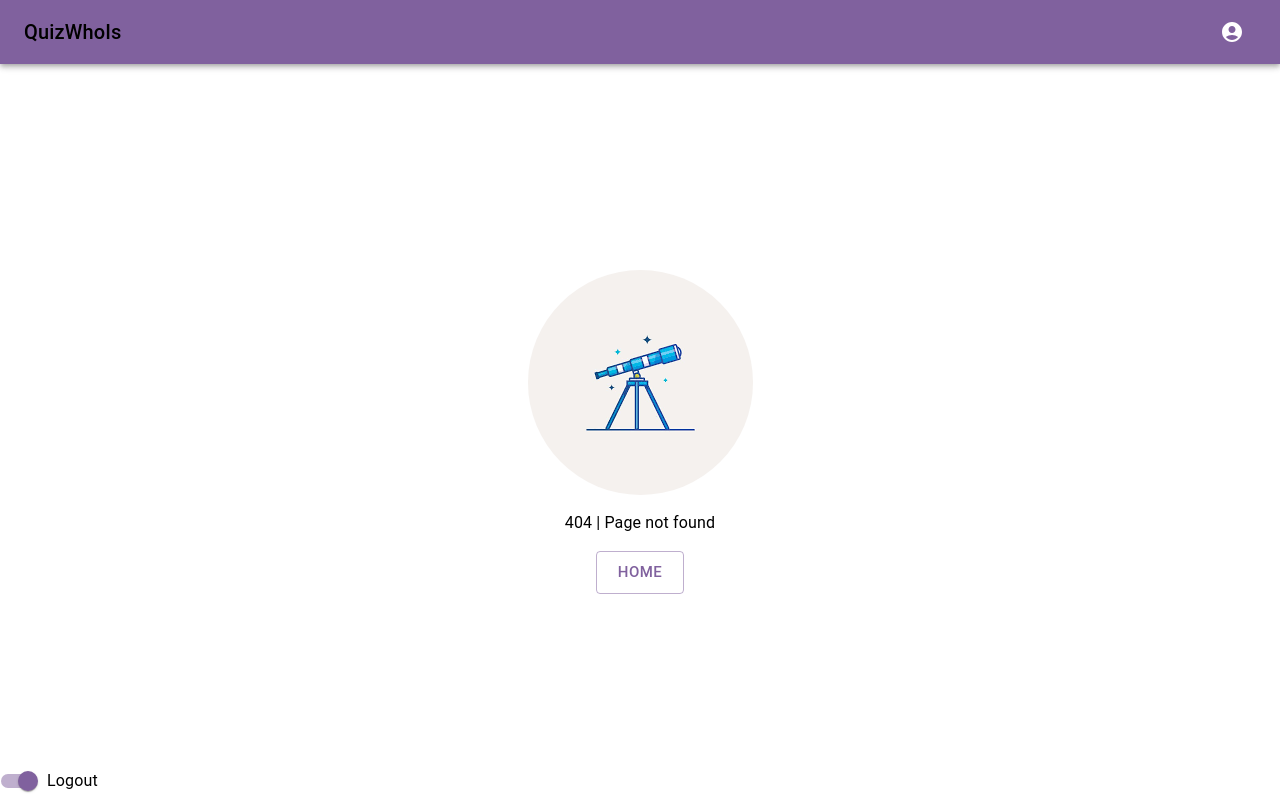
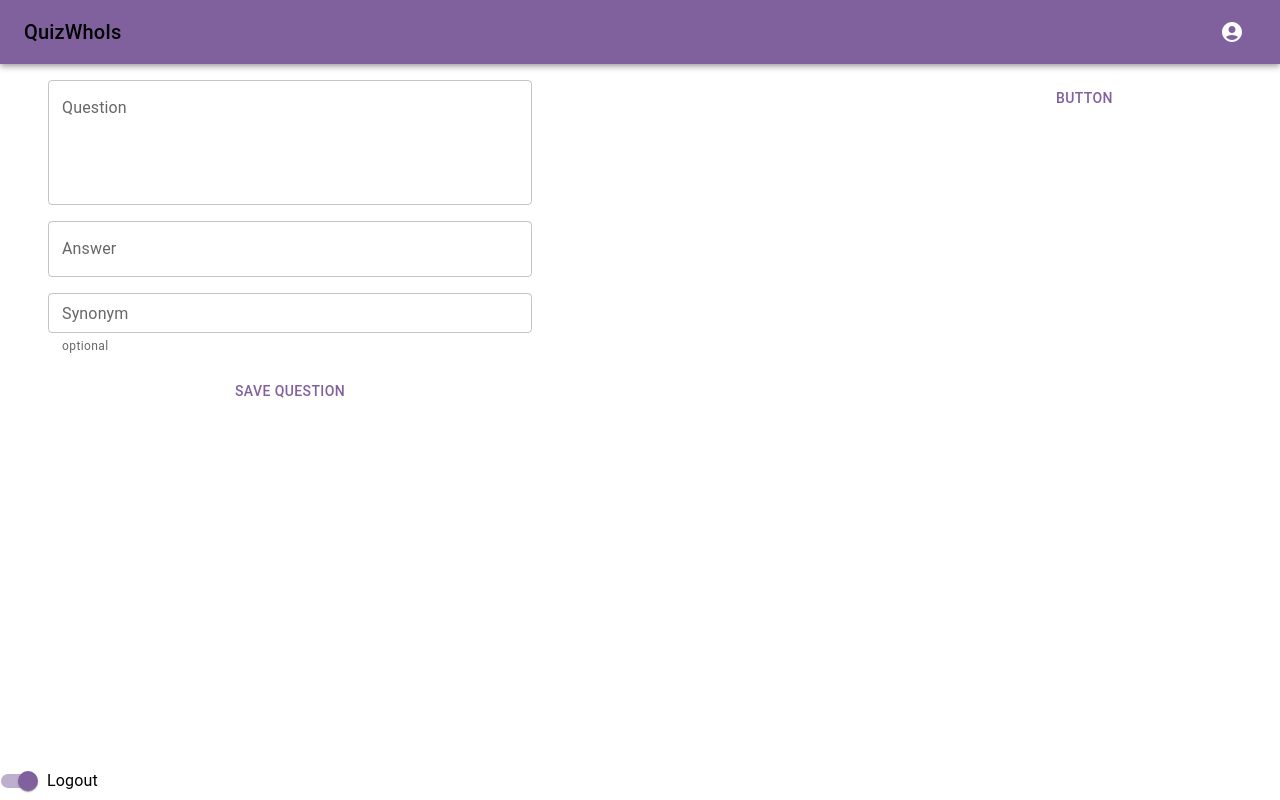
Before and after one commit to veatik90/QuizWhois, a React (Create React App) app: page /questionCreation in a window 1280 px wide. Before the commit this address led to /404-page. Built offline with nearby package versions, Linux system fonts and the light colour scheme.

Commit message:
feat: added layout

```diff
--- a/src/App.tsx
+++ b/src/App.tsx
@@ -3,6 +3,7 @@ import { BrowserRouter as Router, Switch, Route, Redirect } from 'react-router-d
 import { Header } from './components/Header';
 import { NotFound } from './pages/NotFound';
 import { Auth } from './pages/Auth';
+import { QuestionCreation } from './pages/QuestionCreation';
 
 const App: FC = () => {
   return (
@@ -15,6 +16,9 @@ const App: FC = () => {
         <Route path="/auth">
           <Auth />
         </Route>
+        <Route path="/questionCreation">
+          <QuestionCreation />
+        </Route>
         <Route path="*">
           <Redirect to="/404-page" />
           <NotFound />
--- /dev/null
+++ b/src/pages/QuestionCreation/index.tsx
@@ -0,0 +1,82 @@
+import { Button, Grid, Stack, TextField } from '@mui/material';
+import { FC, useState } from 'react';
+import { ISynonym, IQuestion } from './interfaces';
+// import { AnswerFieldStyled, AnswerStyled } from './styles';
+
+export const QuestionCreation: FC = () => {
+  const [questions, setQuestions] = useState<IQuestion[]>([]);
+  const [question, setQuestion] = useState('');
+  const [answer, setAnswer] = useState('');
+  const [answerSynonyms, setAnswerSynonyms] = useState<ISynonym[]>([{ id: 0, synonym: '' }]);
+
+  const handleChangeQuestion = (event: React.ChangeEvent<HTMLInputElement>) => {
+    setQuestion(event.target.value);
+  };
+
+  const handleChangeAnswer = (event: React.ChangeEvent<HTMLInputElement>) => {
+    setAnswer(event.target.value);
+  };
+
+  const handleChangeSynonym = (id: number, event: React.ChangeEvent<HTMLInputElement | HTMLTextAreaElement>) => {
+    const tmpAnswerSynonyms = [...answerSynonyms];
+    const synonym = event.target.value;
+    tmpAnswerSynonyms[id].synonym = synonym;
+    setAnswerSynonyms(tmpAnswerSynonyms);
+  };
+
+  const handleEnterDown = (id: number, event: React.KeyboardEvent<HTMLInputElement | HTMLDivElement>) => {
+    if (event.key === 'Enter') {
+      const tmpAnswerSynonyms = answerSynonyms.filter((elem) => elem.synonym.length > 0);
+      if (tmpAnswerSynonyms.length === answerSynonyms.length) {
+        tmpAnswerSynonyms.push({ id: tmpAnswerSynonyms.length, synonym: '' });
+      }
+      if (tmpAnswerSynonyms.length === 0) tmpAnswerSynonyms.push({ id: tmpAnswerSynonyms.length, synonym: '' });
+      setAnswerSynonyms(tmpAnswerSynonyms);
+    }
+  };
+
+  const handleQuestionSave = () => {
+    let tmpQuestions: IQuestion[] = [];
+    if (questions) tmpQuestions = [...questions];
+    if (question !== '' && answer !== '') {
+      setAnswerSynonyms(answerSynonyms.filter((elem) => elem.synonym.length > 0)); // не успевает убрать пустые синонимы
+      tmpQuestions.push({ id: tmpQuestions.length, question, answer, answerSynonyms });
+    }
+    setQuestions(tmpQuestions);
+    setAnswerSynonyms([{ id: 0, synonym: '' }]);
+    setAnswer('');
+    setQuestion('');
+    // console.log(questions);
+  };
+
+  return (
+    <Grid container spacing={2} mt={0} px={6} justifyContent="space-between">
+      <Grid item xs={5}>
+        <Stack spacing={2}>
+          <TextField label="Question" value={question} multiline rows={4} onChange={handleChangeQuestion} />
+          {/* <AnswerFieldStyled>
+            <AnswerStyled>
+              <p>answer</p>
+            </AnswerStyled>
+          </AnswerFieldStyled> */}
+          <TextField label="Answer" value={answer} onChange={handleChangeAnswer} />
+          {answerSynonyms.map((elem) => (
+            <TextField
+              key={elem.id}
+              label="Synonym"
+              size="small"
+              helperText="optional"
+              value={elem.synonym}
+              onChange={(e) => handleChangeSynonym(elem.id, e)}
+              onKeyDown={(e) => handleEnterDown(elem.id, e)}
+            />
+          ))}
+          <Button onClick={handleQuestionSave}>Save question</Button>
+        </Stack>
+      </Grid>
+      <Grid item xs={2}>
+        <Button>button</Button>
+      </Grid>
+    </Grid>
+  );
+};
--- /dev/null
+++ b/src/pages/QuestionCreation/interfaces.ts
@@ -0,0 +1,11 @@
+export interface IQuestion {
+  id: number;
+  question: string;
+  answer: string;
+  answerSynonyms: ISynonym[];
+}
+
+export interface ISynonym {
+  id: number;
+  synonym: string;
+}
--- /dev/null
+++ b/src/pages/QuestionCreation/styles.ts
@@ -0,0 +1,18 @@
+import styled from 'styled-components';
+
+export const AnswerFieldStyled = styled.div`
+  box-sizing: content-box;
+  min-height: 30px;
+  border: 1px solid lightgrey;
+  border-radius: 3px;
+  padding: 16.5px 14px;
+`;
+
+export const AnswerBlockStyled = styled.span`
+  background-color: primary;
+`;
+
+export const AnswerStyled = styled.p`
+  margin: 0;
+  /* background-color: green; */
+`;
```
